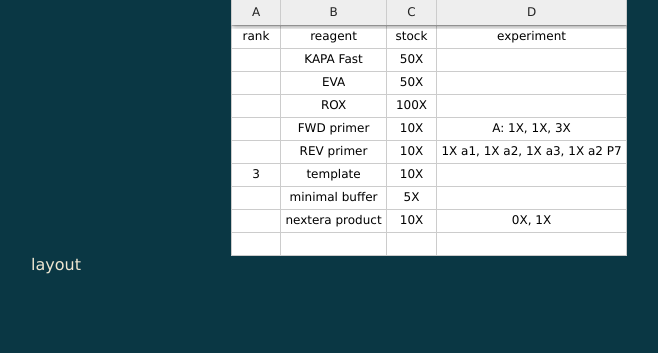
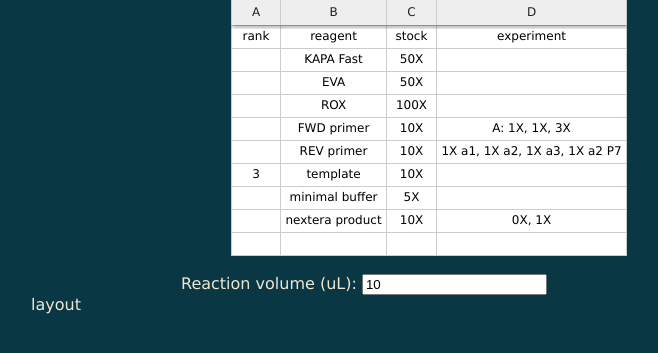
Before and after one commit to feldman4/fivemin, a Flask app: page / in a window 1280 px wide. Shown: the part 120-473 px from the top of the page, without its empty margins (209-867 px from the left). Run offline with Flask 2, Linux system fonts and the light colour scheme; lists and menus that the app fills with data are empty; some libraries are stand-ins or nearby versions.

Commit message:
added volume form

```diff
--- a/main.py
+++ b/main.py
@@ -13,11 +13,6 @@ app.secret_key = 'mr. secrets'
 def index():
     return render_template('input.html')
 
-@app.route('/<planet>')
-def eatshit(planet):
-    return 'Welcome to %s earthling' % planet
-
-
 @app.route('/changed')
 def changed():
     print render_template('input.html', layout=session['layout'])
@@ -26,13 +21,19 @@ def changed():
 
 @app.route('/signup', methods=['POST'])
 def signup():
-    form = request.json['data']
+    posted_data = request.json
+    form = posted_data['data']
+    try:
+        reaction_volume = float(posted_data['volume'])
+    except ValueError:
+        print 'volume input cannot be converted to float, defaults to 10 uL'
+        reaction_volume = 10
     try:
         df = pd.DataFrame(form[1:], columns=form[0])
         df = df.replace({None: float('nan')}).dropna()
         df = df.replace({'': float('nan')})
         print df
-        experiment = fivemin.Experiment(df, reaction_volume=10, pipette_loss=1.1)
+        experiment = fivemin.Experiment(df, reaction_volume=reaction_volume, pipette_loss=1.1)
         if experiment.error_flag is False:
 
             experiment.write_instructions()
--- a/requirements.txt
+++ b/requirements.txt
@@ -4,7 +4,7 @@ Werkzeug==0.9.6
 beautifulsoup4==4.3.2
 html==1.16
 numpy==1.9.0
-pandas==0.14.1
+pandas==0.16.2
 scipy==0.13.3
 sympy==0.7.5
 gunicorn==19.3.0
--- a/templates/input.html
+++ b/templates/input.html
@@ -21,7 +21,10 @@ $(document).ready(function () {
         type: "POST",
         url: "signup",
             contentType: 'application/json;charset=UTF-8',
-        data: JSON.stringify({data: window.hot.getData()}),
+        data: JSON.stringify({
+            data: window.hot.getData(),
+            volume: document.getElementById('reaction_volume').value
+        }),
         success: function(result, status) {$("#layout").html(result)}
         })
     }
@@ -34,5 +37,12 @@ $(document).ready(function () {
 {% block input %}
 <div id="input">
 <div id="input_table" class="handsontable"> </div>
+<div id="input_volume">
+    <form>
+        <br>
+        Reaction volume (uL):
+        <input type="text" id="reaction_volume" value="10">
+    </form>
+</div>
 </div>
 {% endblock input %}
```
